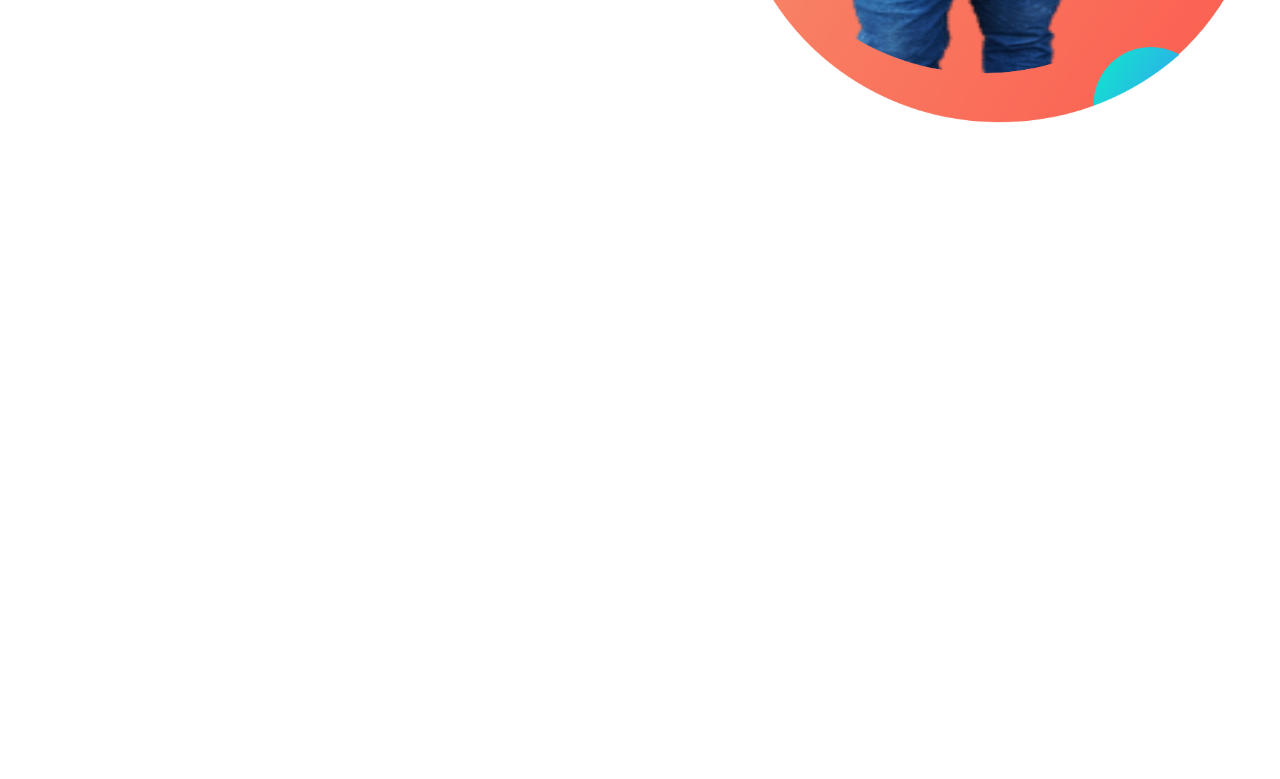
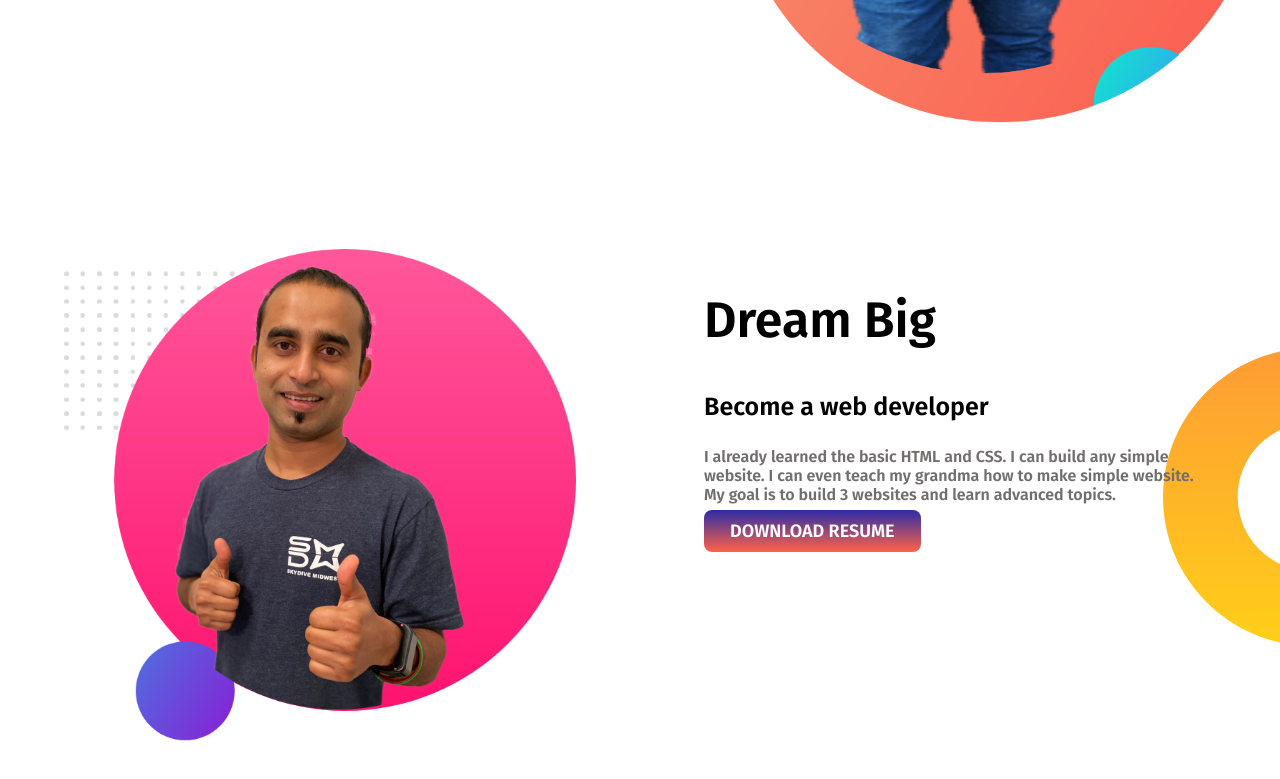
Before and after one commit to Abdullah-AL-Nayeem/fast-port, a plain HTML site: page index.html in a window 1280 px wide. Shown: the part 427-1206 px from the top of the page. Before the commit the page ends 800 px from the top, so only its background shows below. Drawn offline with Linux system fonts and the light colour scheme.

Commit message:
second puah

```diff
--- a/index.html
+++ b/index.html
@@ -30,6 +30,20 @@
             <img src="images/01.png" alt="">
         </div>
     </section>
+    <section class="bigdream">
+        <div class="second-position">
+            <img src=" images/jhankar2.png" alt="">
+        </div>
+        <div class="second-position">
+            <h1>Dream Big</h1>
+            <h3>Become a web developer</h3>
+            <p class="dark">I already learned the basic HTML and CSS. I can build any simple website. I can even teach
+                my grandma how
+                to make simple website. My goal is to build 3 websites and learn advanced topics.</p>
+            <a class="my-link" href="">DOWNLOAD RESUME</a>
+
+        </div>
+    </section>
 </body>
 
 </html>
--- a/style.css
+++ b/style.css
@@ -17,6 +17,7 @@ h3{font-size: 25px;}
 }
 section{
     display: flex;
+    margin-bottom: 100px;
 }
 .position{
     width: 50%;
@@ -38,5 +39,17 @@ section{
 .baner{
     background-image: url(images/top-banner.png);
     background-repeat: no-repeat;
-
 }
+.second-position{
+    width: 50%;
+    padding-right: 5%;
+    padding-left: 5%;
+}
+  .second-position img{
+      width: 100%;
+  }
+  .bigdream{
+      background-image: url(images/dream-bg.png);
+      background-repeat: no-repeat;
+      background-position: right;
+  }
```
